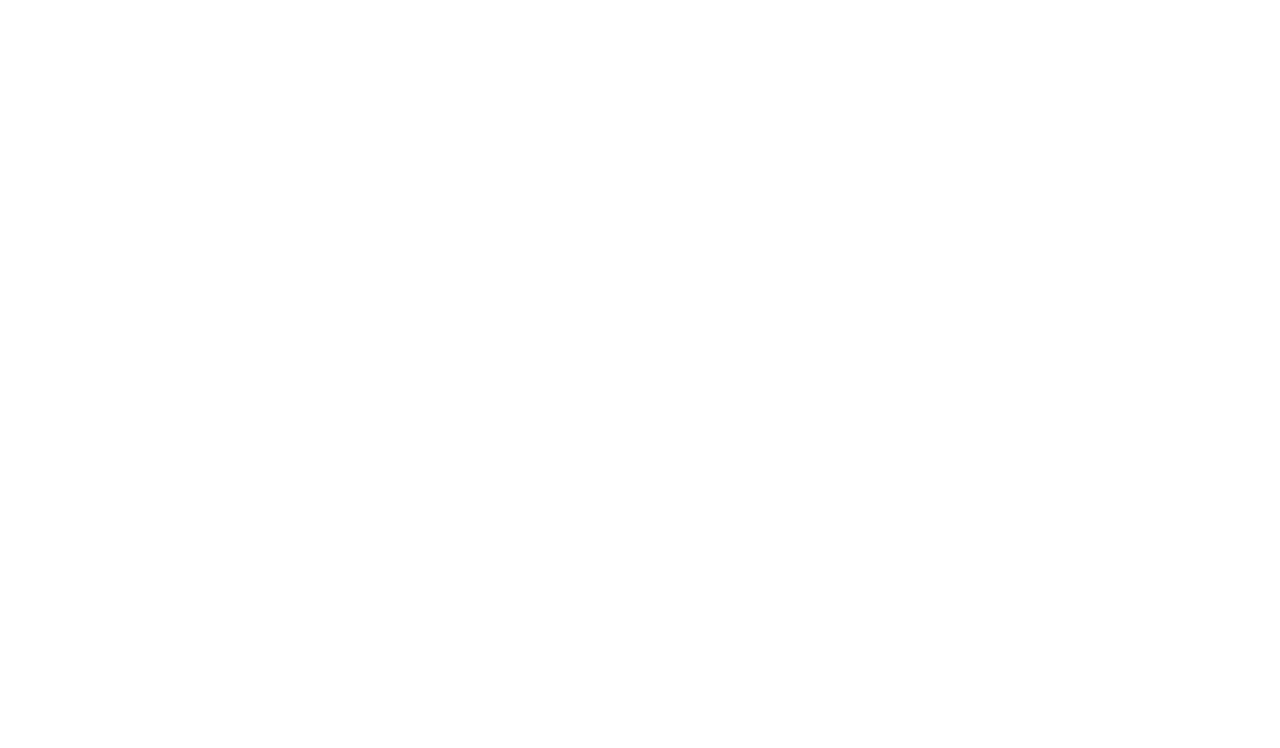
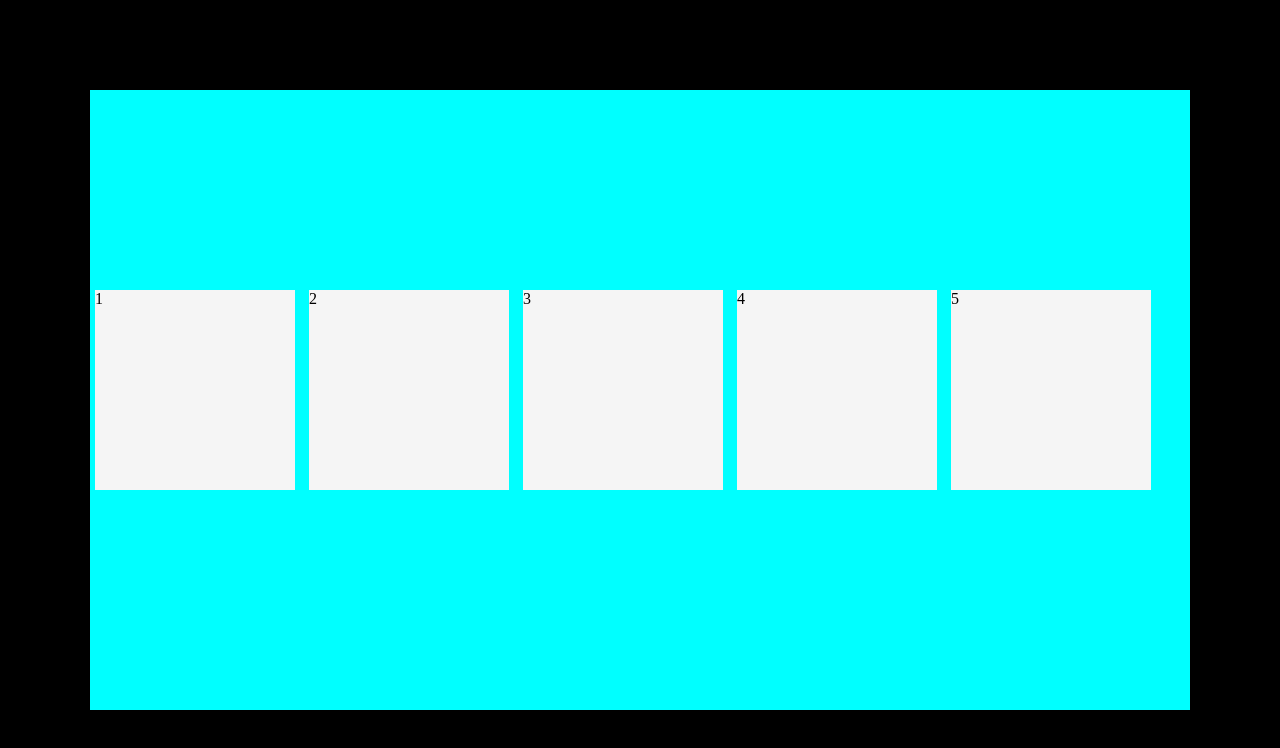
Before and after one commit to Doritao/estudo-sobre-branch, a plain HTML site: page index.html in a window 1280 px wide. Drawn offline with Linux system fonts and the light colour scheme.

Commit message:
primeira alteracao na branch developer

```diff
--- a/index.html
+++ b/index.html
@@ -1,5 +1,6 @@
 <!DOCTYPE html>
 <html lang="en">
+
 <head>
     <meta charset="UTF-8">
     <meta http-equiv="X-UA-Compatible" content="IE=edge">
@@ -7,7 +8,21 @@
     <title>Document</title>
     <link rel="stylesheet" href="style.css">
 </head>
+
 <body>
+    <main>
+        <div class="dentro">
+            <div class="div-dos-quadrados">
+                <ol>
+                    <ul>1</ul>
+                    <ul>2</ul>
+                    <ul>3</ul>
+                    <ul>4</ul>
+                    <ul>5</ul>
+                </ol>
+            </div>
+        </div>
+    </main>
+</body>
 
-</body>
 </html>
--- a/style.css
+++ b/style.css
@@ -0,0 +1,57 @@
+* {
+    padding: 0;
+    margin: 0;
+    box-sizing: border-box;
+}
+
+main {
+    height: 100vh;
+    width: 100vw;
+    padding: 90px;
+    background-color: rgb(0, 0, 0);
+}
+
+
+.dentro {
+    background-color: aqua;
+    width: 100%;
+    height: 100%;
+}
+
+ul {
+    display: inline-block;
+    background-color: whitesmoke;
+    width: 200px;
+    height: 200px;
+    margin-right: 5px;
+    margin-left: 5px;
+    margin-top: 200px
+}
+
+
+
+/*
+
+.volta {
+    background-color: red;
+    width: 100%;
+    height: 80px;
+}
+
+.volta-direita {
+    background-color: red;
+    width: 80px;
+    height: 91.53%;
+    position: relative;
+    left: calc(100% - 80px);
+}
+
+
+
+.volta-esquerda {
+    background-color: rgb(255, 24, 120);
+    width: 80px;
+    height: 91.53%;
+    position: relative;
+
+} */
```
